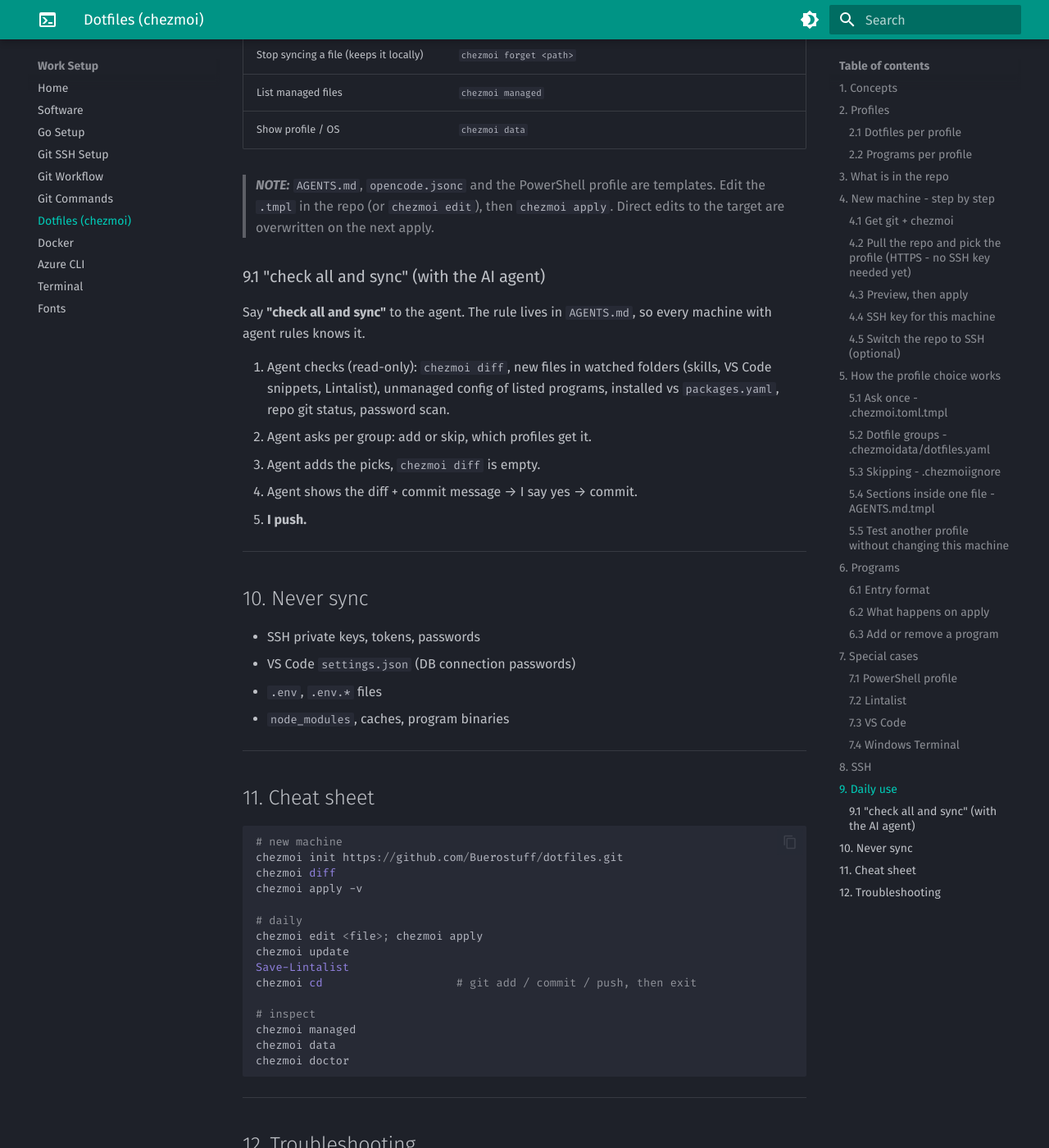
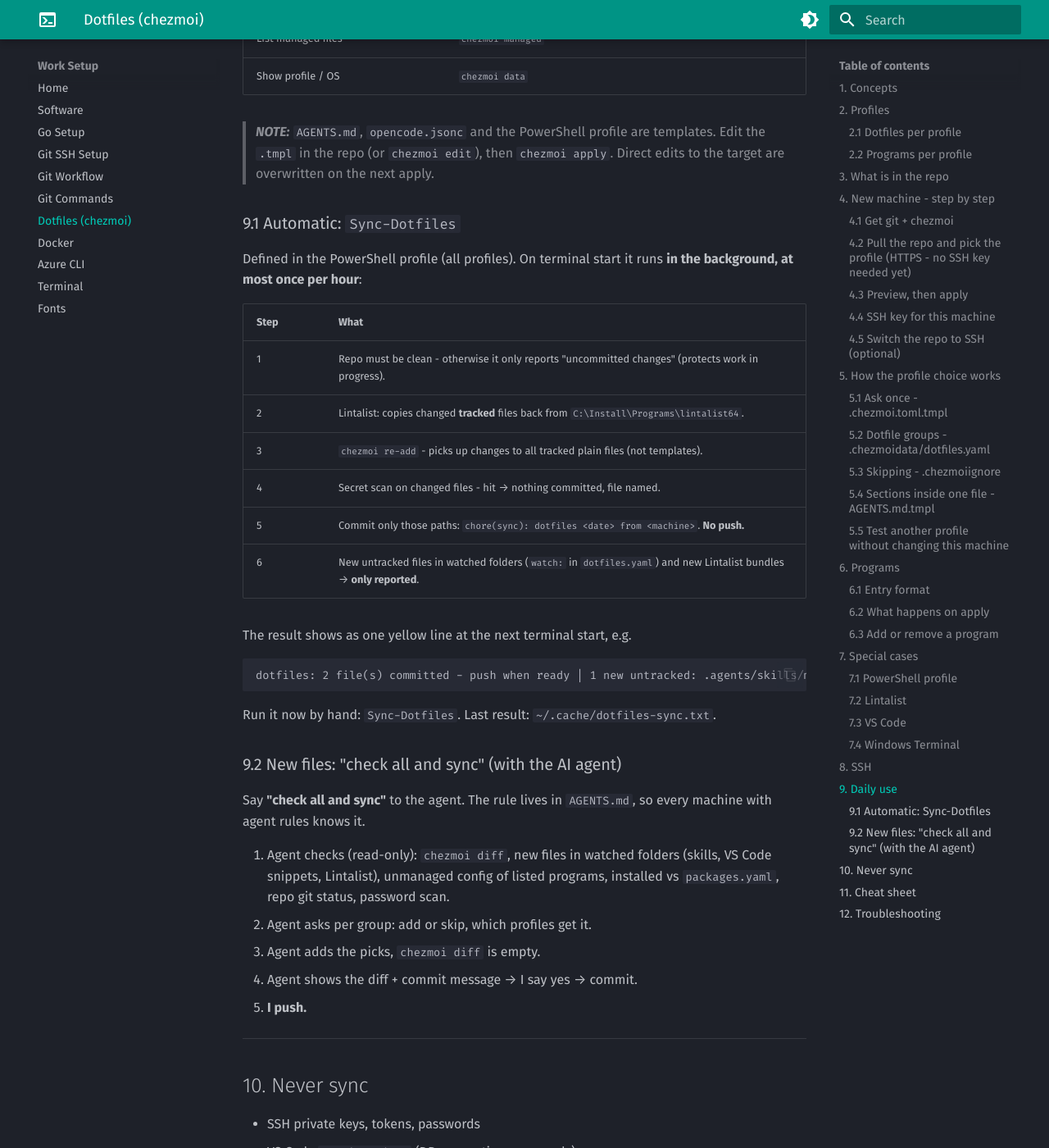
Before and after one commit to Buerostuff/work-setup, an MkDocs documentation site: the page built from docs/chezmoi.md, in a window 1280 px wide and 1400 px high, scrolled down 9617 px. Shown: the whole window at 82% size. Built offline with MkDocs 1.6.1 and Material for MkDocs 9.7.7, drawn with Linux system fonts in a browser that asks for light colours; some of the changed text lies outside the part shown.

Commit message:
Add Sync-Dotfiles to chezmoi guide

````diff
--- a/docs/chezmoi.md
+++ b/docs/chezmoi.md
@@ -312,7 +312,7 @@ On Windows a script copies it to the real profile:
 | others | `$PROFILE` (`Documents\PowerShell\...`) | normal place |
 
 Content: Starship prompt; on VDI the .NET 10 PATH fix
-(`C:\Install\Programs\dotnet` before the system SDK 8); `Save-Lintalist` helper.
+(`C:\Install\Programs\dotnet` before the system SDK 8); `Sync-Dotfiles` (9.1).
 
 ### 7.2 Lintalist
 
@@ -323,12 +323,8 @@ keeps a copy in `~/.config/lintalist` (`Settings.ini`, `AltPaste.ini`,
 
 - **Repo → Lintalist:** `chezmoi apply` copies them into the install folder
   (only when they changed). Restart Lintalist.
-- **Lintalist → repo** (after editing snippets in Lintalist):
-
-    ```powershell
-    Save-Lintalist          # copies back + chezmoi re-add
-    chezmoi cd              # git add / commit / push, exit
-    ```
+- **Lintalist → repo:** automatic via `Sync-Dotfiles` (see 9.1). New bundles
+  are reported; add them with "check all and sync". By hand: `Sync-Dotfiles`.
 
 ### 7.3 VS Code
 
@@ -386,7 +382,29 @@ Clone on VDI: `git clone github_vdi:<owner>/<repo>.git`.
 > templates. Edit the `.tmpl` in the repo (or `chezmoi edit`), then
 > `chezmoi apply`. Direct edits to the target are overwritten on the next apply.
 
-### 9.1 "check all and sync" (with the AI agent)
+### 9.1 Automatic: `Sync-Dotfiles`
+
+Defined in the PowerShell profile (all profiles). On terminal start it runs
+**in the background, at most once per hour**:
+
+| Step | What |
+|---|---|
+| 1 | Repo must be clean - otherwise it only reports "uncommitted changes" (protects work in progress). |
+| 2 | Lintalist: copies changed **tracked** files back from `C:\Install\Programs\lintalist64`. |
+| 3 | `chezmoi re-add` - picks up changes to all tracked plain files (not templates). |
+| 4 | Secret scan on changed files - hit → nothing committed, file named. |
+| 5 | Commit only those paths: `chore(sync): dotfiles <date> from <machine>`. **No push.** |
+| 6 | New untracked files in watched folders (`watch:` in `dotfiles.yaml`) and new Lintalist bundles → **only reported**. |
+
+The result shows as one yellow line at the next terminal start, e.g.
+
+```
+dotfiles: 2 file(s) committed - push when ready | 1 new untracked: .agents/skills/my-skill - say 'check all and sync'
+```
+
+Run it now by hand: `Sync-Dotfiles`. Last result: `~/.cache/dotfiles-sync.txt`.
+
+### 9.2 New files: "check all and sync" (with the AI agent)
 
 Say **"check all and sync"** to the agent. The rule lives in `AGENTS.md`, so
 every machine with agent rules knows it.
@@ -421,8 +439,8 @@ chezmoi apply -v
 # daily
 chezmoi edit <file>; chezmoi apply
 chezmoi update
-Save-Lintalist
-chezmoi cd                    # git add / commit / push, then exit
+Sync-Dotfiles                 # commit tracked changes now (no push)
+chezmoi cd                    # git push, then exit
 
 # inspect
 chezmoi managed
````
